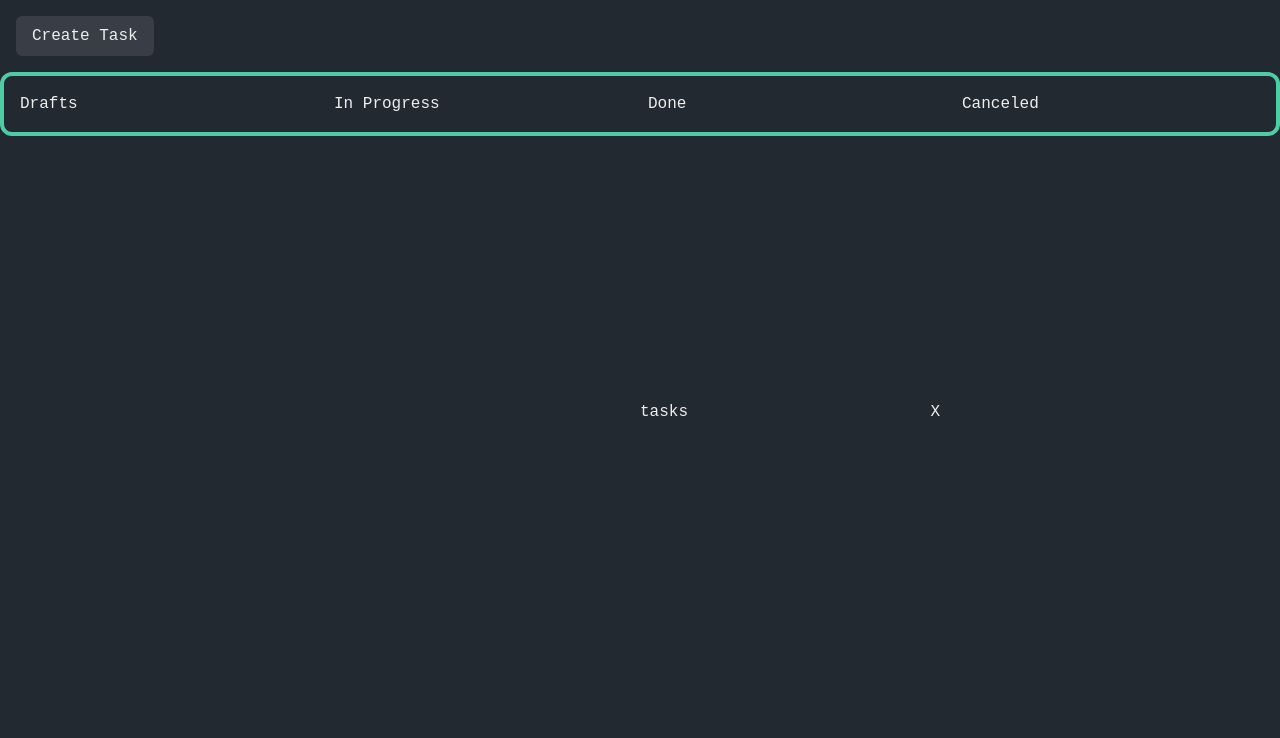
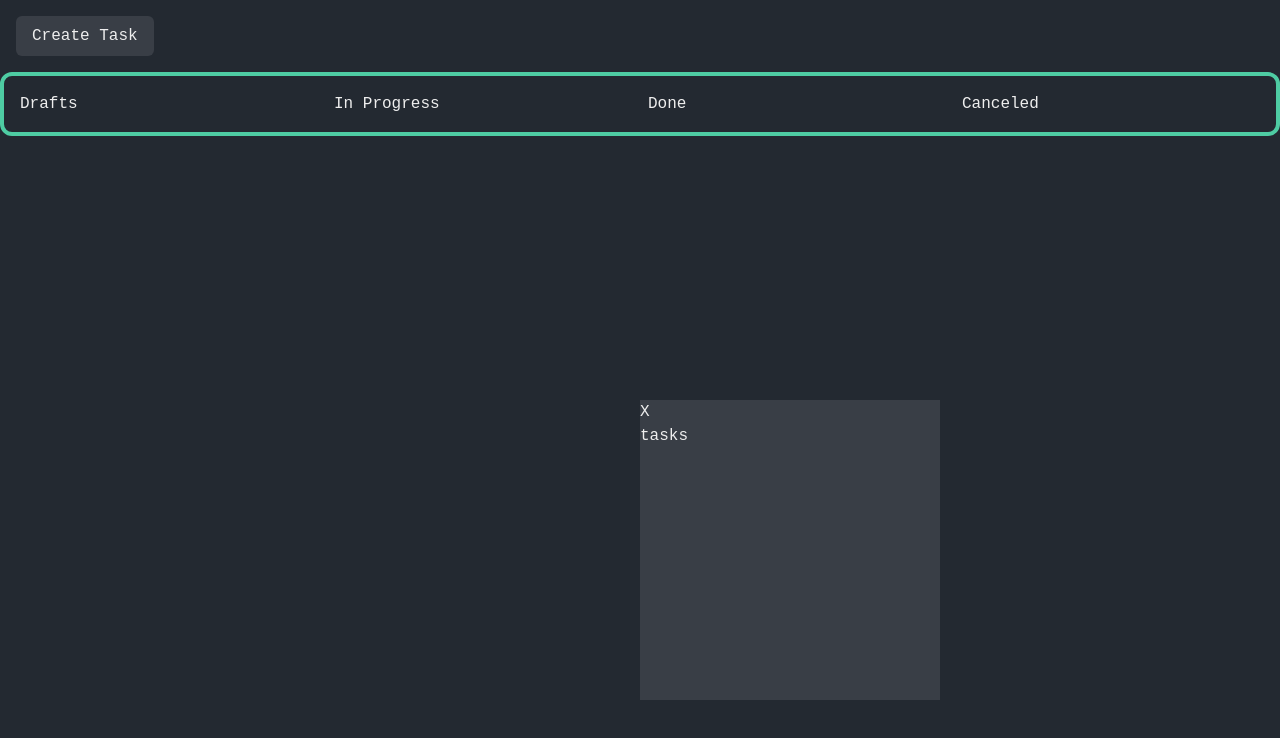
Before and after one commit to MyLastSerenade/task-manager, a SvelteKit app: page / in a window 1280 px wide. Shown: the top 738 px of the page. Built offline with nearby package versions, Linux system fonts and the light colour scheme.

Commit message:
fixed some css and how task array gets initizalized

```diff
--- a/src/components/Modal.svelte
+++ b/src/components/Modal.svelte
@@ -8,8 +8,8 @@
 	}
 </script>
 
-<div class="absolute left-1/2 top-1/2 z-20 h-[300px] w-[300px] bg-gray-500">
-	<button class="absolute right-0 text-right" {onclick}>X</button>
+<div class="absolute left-1/2 top-1/2 z-20 h-[300px] w-[300px] bg-secondary">
+	<button class="relative right-0 text-right" {onclick}>X</button>
 	<div class="absoulte h-full">
 		{@render children()}
 	</div>
--- a/src/lib/types/tasks.ts
+++ b/src/lib/types/tasks.ts
@@ -1,6 +1,7 @@
 import { writable } from 'svelte/store';
 
 export type Task = {
+	id: number,
 	title: string;
 	content: string;
 	taskState: State;
@@ -16,11 +17,7 @@ export enum State {
 const tasksFromStorage: string | null | undefined =
 	typeof window !== 'undefined' ? localStorage.getItem('tasks') : null;
 
-const task = {
-	title: '',
-	content: '',
-	taskState: State.DRAFT
-};
+const task:Task[] = [];
 
 const initialTasks: Task[] = tasksFromStorage ? JSON.parse(tasksFromStorage) : task;
 
--- a/src/routes/+layout.svelte
+++ b/src/routes/+layout.svelte
@@ -17,6 +17,9 @@
 
 	function addTask() {
 		const newTask = {
+			id: $tasks.length > 0 ? $tasks.map((task) => {
+				return Math.max(task.id)
+			})[0] + 1 : 1,
 			title: title,
 			content: content,
 			taskState: taskState
@@ -70,3 +73,9 @@
 		</div>
 	</Modal>
 {/if}
+
+<style>
+	select, input {
+		color:black
+	}
+</style>
```
